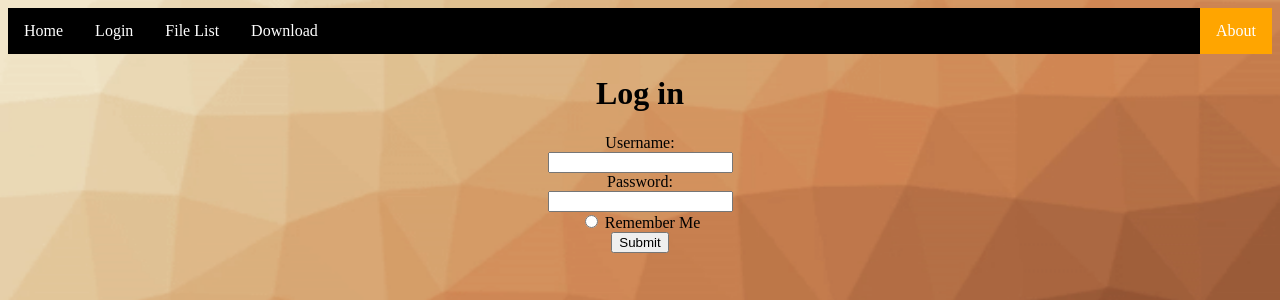
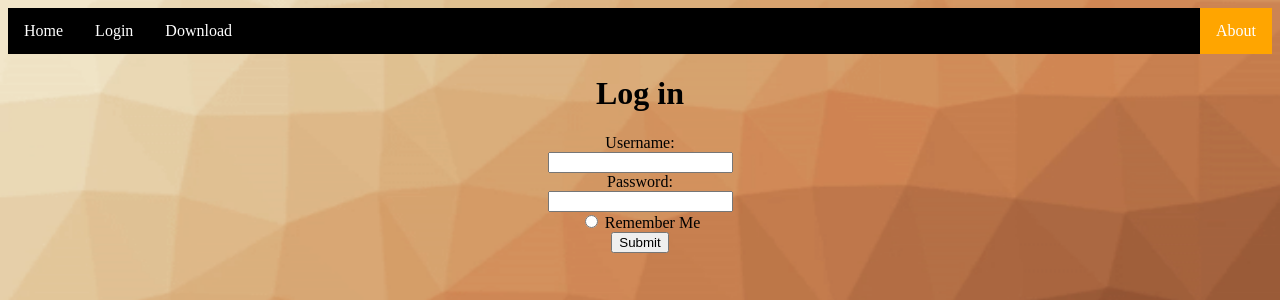
Before and after one commit to ferahy/Formatty---File-Converter-, a Flask app: page /login in a window 1280 px wide. Shown: the top 300 px of the page. Run offline with Flask 2, Linux system fonts and the light colour scheme.

Commit message:
Update login.html

```diff
--- a/templates/login.html
+++ b/templates/login.html
@@ -4,7 +4,6 @@
 <ul>
  <li><a href="/">Home</a></li>
  <li><a href="/login">Login</a></li>
- <li><a href="/file_list">File List</a></li>
  <li><a href="/download">Download</a></li>
   <li style="float:right"><a class="active" href="/about">About</a></li>
 </ul>
```
